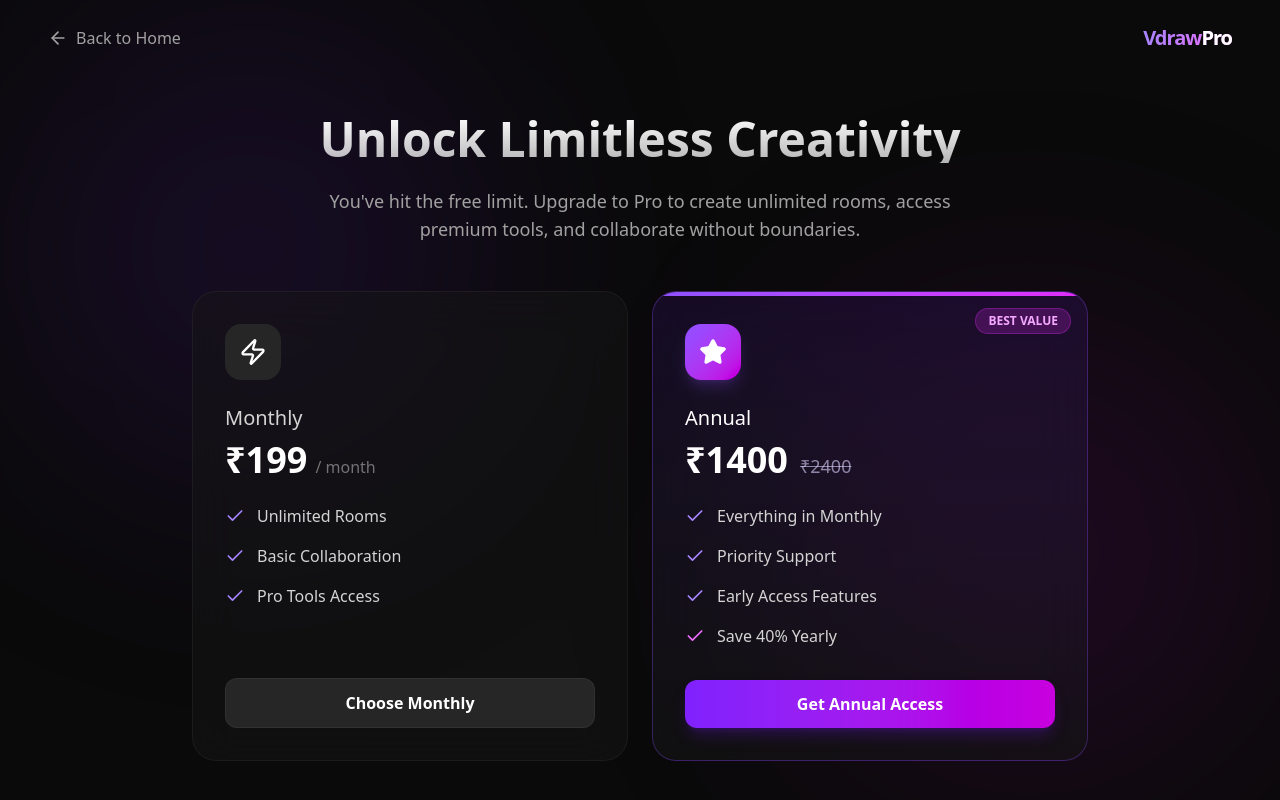
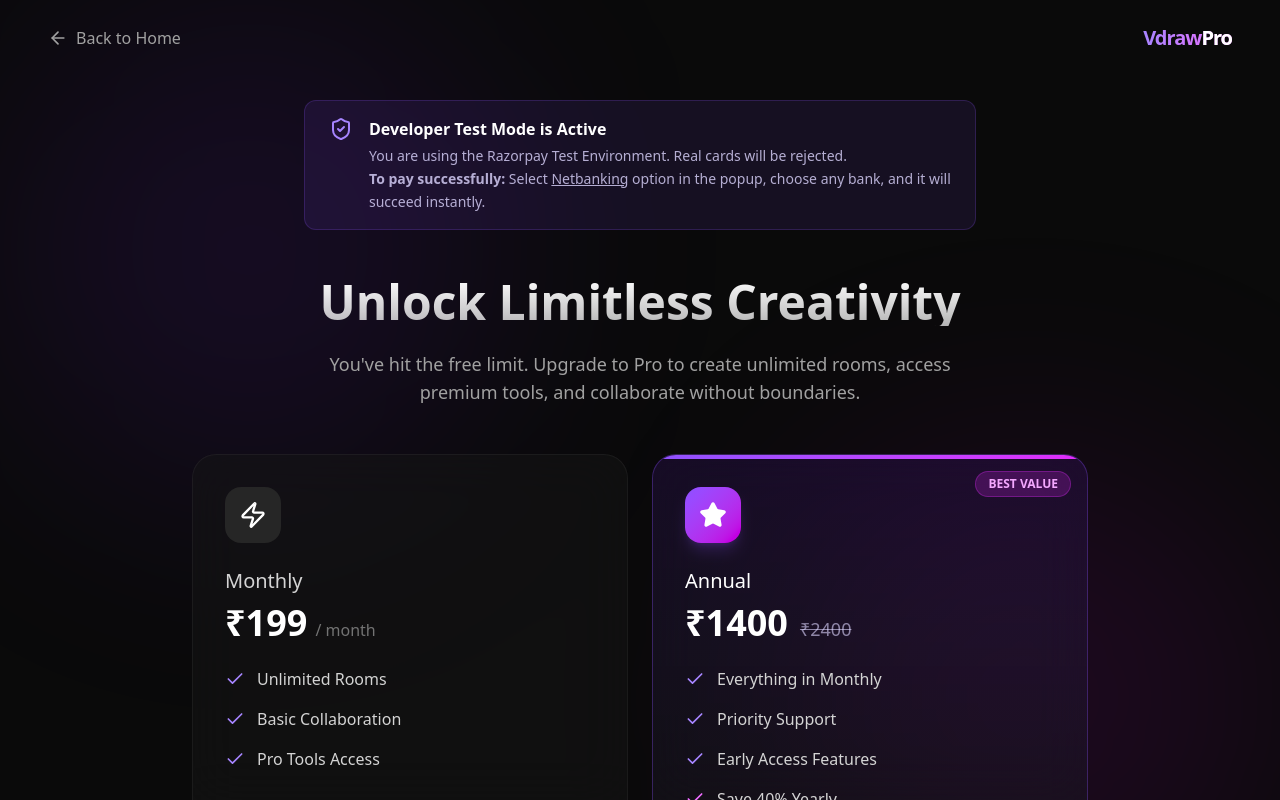
Before and after one commit to VIKESH-kapadiyaa/Vdraw, a Next.js app: page /pricing in a window 1280 px wide. Built offline with nearby package versions, Linux system fonts and the light colour scheme; no server answers.

Commit message:
Add Test Mode Instructions to Pricing Page

```diff
--- a/app/pricing/page.tsx
+++ b/app/pricing/page.tsx
@@ -1,6 +1,6 @@
 "use client";
 import React, { useEffect, useState } from "react";
-import { Check, Star, Zap, ArrowLeft, Loader2 } from "lucide-react";
+import { Check, Star, Zap, ArrowLeft, Loader2, AlertTriangle, ShieldCheck } from "lucide-react";
 import { toast } from "sonner";
 import { supabase } from "../../lib/supabaseClient";
 import { useRouter } from "next/navigation";
@@ -80,8 +80,8 @@ export default function PricingPage() {
                 }
             },
             prefill: {
-                name: "Vdraw User",
-                email: "user@example.com",
+                name: "Test User",
+                email: "test@example.com",
                 contact: "9999999999"
             },
             theme: {
@@ -118,6 +118,23 @@ export default function PricingPage() {
 
             {/* Main Content */}
             <main className="flex-1 flex flex-col items-center justify-center p-6 relative z-10">
+
+                {/* Test Mode Banner */}
+                <motion.div
+                    initial={{ opacity: 0, y: -10 }}
+                    animate={{ opacity: 1, y: 0 }}
+                    className="bg-violet-500/10 border border-violet-500/20 text-violet-200 px-6 py-4 rounded-xl mb-12 flex gap-4 items-start max-w-2xl"
+                >
+                    <ShieldCheck className="shrink-0 w-6 h-6 text-violet-400" />
+                    <div>
+                        <h4 className="font-bold text-white mb-1">Developer Test Mode is Active</h4>
+                        <p className="text-sm opacity-80 leading-relaxed">
+                            You are using the Razorpay Test Environment. Real cards will be rejected. <br />
+                            <strong>To pay successfully:</strong> Select <u>Netbanking</u> option in the popup, choose any bank, and it will succeed instantly.
+                        </p>
+                    </div>
+                </motion.div>
+
                 <motion.div
                     initial={{ opacity: 0, y: 20 }}
                     animate={{ opacity: 1, y: 0 }}
```
